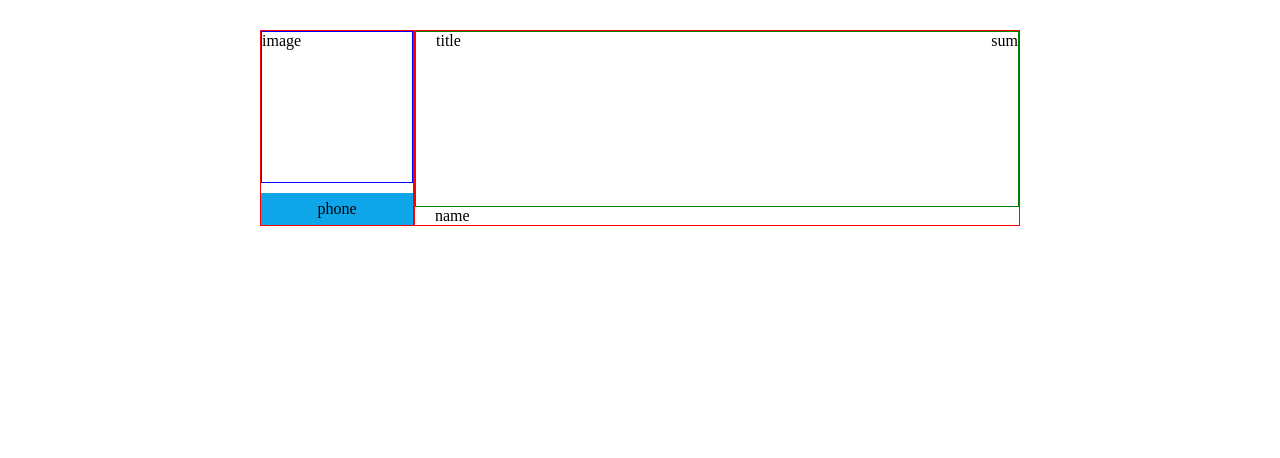
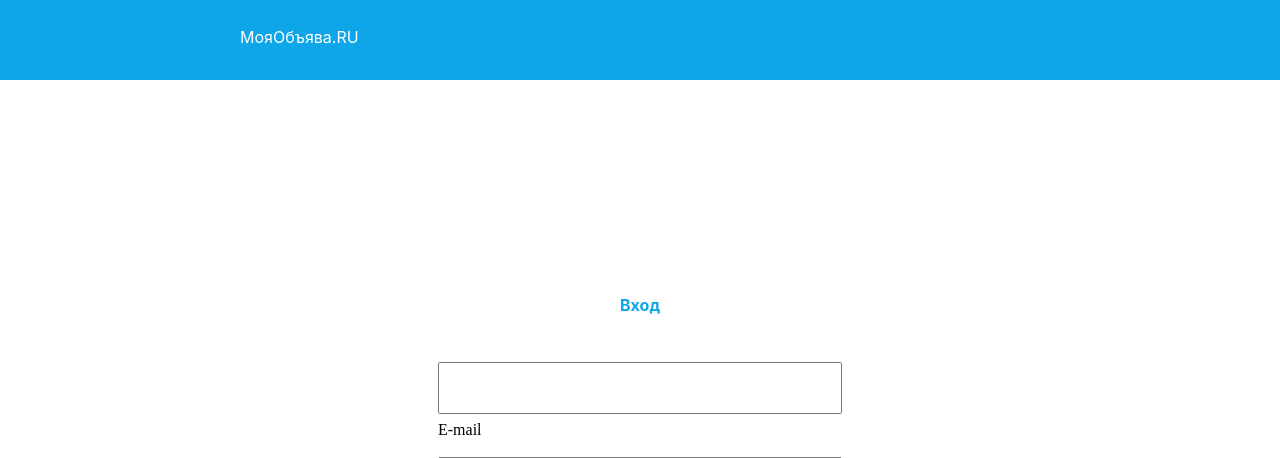
Before and after one commit to NekVasia/Bulletin-board, a PHP site: page / in a window 1280 px wide. Shown: the top 458 px of the page. Before the commit the page ends 226 px from the top, so only its background shows below. Run offline with PHP 8.4, Linux system fonts and the light colour scheme.

Commit message:
Исправил ошибки в структуре страниц

```diff
--- a/index.html
+++ b/index.html
@@ -7,10 +7,10 @@
     <link rel="stylesheet" href="styles/main.css">
     <link rel="shortcut icon" href="images/hat.png">
     <meta name="viewport" content="width=device-width,initial-scale=1.0">
-<!--    <script src="scripts/pageHeader.js"></script>-->
-<!--    <script src="scripts/pageLogin.js"></script>-->
-<!--    <script src="scripts/pageRegistration.js"></script>-->
-<!--    <script src="scripts/pageProduct.js"></script>-->
+    <script src="scripts/pageHeader.js"></script>
+    <script src="scripts/pageLogin.js"></script>
+    <script src="scripts/pageRegistration.js"></script>
+    <script src="scripts/pageProduct.js"></script>
 </head>
 
 <body>
@@ -40,21 +40,22 @@
 <!--        </div>-->
 <!--    </section>-->
 <!--</main>-->
-<main class="main">
-    <section class="product">
-        <div class="product__block">
-            <div class="product__image">image</div>
-            <div class="product__phone">phone</div>
-        </div>
-        <div class="product__block product__block__grow">
-            <div class="product__cell">
-                <div class="product__title product__about">title </div>
-                <div class="product__sum">sum</div>
-            </div>
-            <div class="product__name">name</div>
-        </div>
-    </section>
-</main>
+
+<!--<main class="main">-->
+<!--    <section class="product">-->
+<!--        <div class="product__block">-->
+<!--            <div class="product__image">image</div>-->
+<!--            <div class="product__phone">phone</div>-->
+<!--        </div>-->
+<!--        <div class="product__block product__block__grow">-->
+<!--            <div class="product__cell">-->
+<!--                <div class="product__title product__about">title </div>-->
+<!--                <div class="product__sum">sum</div>-->
+<!--            </div>-->
+<!--            <div class="product__name">name</div>-->
+<!--        </div>-->
+<!--    </section>-->
+<!--</main>-->
 
 
 
--- a/scripts/pageHeader.js
+++ b/scripts/pageHeader.js
@@ -1,9 +1,6 @@
 (function (app) {
     app.pageHeader = {
         draw: function () {
-            let main = document.createElement('main');
-            main.className = 'main';
-
             let header = document.createElement('header');
             header.className = 'header';
 
@@ -18,9 +15,7 @@
 
             header.append(container);
 
-            main.append(header);
-
-            document.body.append(main);
+            document.body.append(header);
         }
     }
 })(AdsBoard);
--- a/scripts/pageLogin.js
+++ b/scripts/pageLogin.js
@@ -38,6 +38,8 @@
             buttonLogin.className = 'section__button p__button';
             buttonLogin.textContent = 'Вход';
 
+            buttonLogin.addEventListener("click", goToProduct);
+
             let buttonRegistration = document.createElement('button');
             buttonRegistration.className = 'section__button p__button';
             buttonRegistration.textContent = 'Зарегистрироваться';
@@ -67,7 +69,13 @@
     }
 
     function goToRegister() {
-        document.querySelector(".section").remove();
+        document.querySelector(".main").remove();
         app.pageRegistration.draw();
     }
+
+    function goToProduct() {
+        document.querySelector(".main").remove();
+        app.pageProduct.draw();
+    }
+
 })(AdsBoard);
--- a/scripts/pageRegistration.js
+++ b/scripts/pageRegistration.js
@@ -107,7 +107,7 @@
         }
     }
     function goToLogin() {
-        document.querySelector(".section").remove();
+        document.querySelector(".main").remove();
         app.pageLogin.draw();
     }
 })(AdsBoard);
--- a/styles/main.css
+++ b/styles/main.css
@@ -41,6 +41,8 @@
     padding-top: 27px;
     padding-left: 20px;
     padding-right: 20px;
+    max-width: 800px;
+    margin: 0 auto;
 }
 
 /*LOGIN and REGISTRATION*/
```
